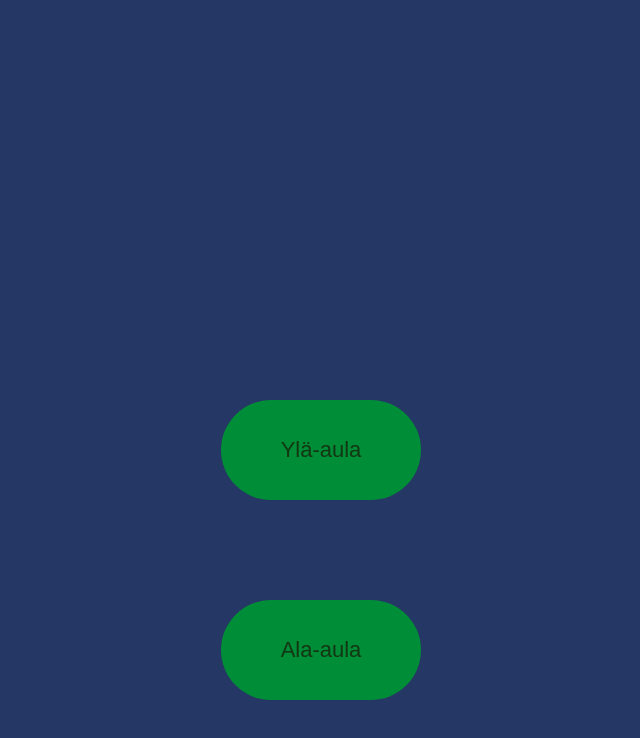
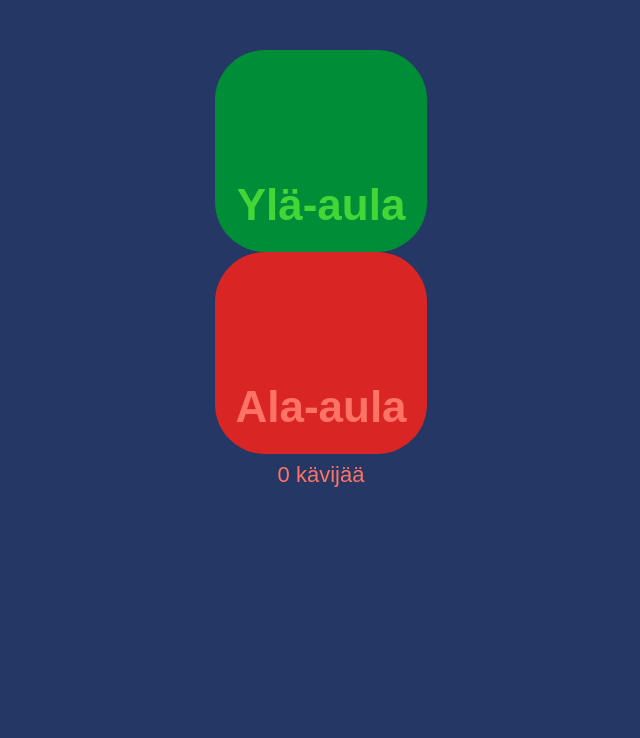
Before and after one commit to Nummenpojat/partioviikko-laskuri, a React (Create React App) app: page / in a window 1280 px wide. Shown: the top 738 px of the page, without its empty margins (319-959 px from the left). Built offline with nearby package versions, Linux system fonts and the light colour scheme.

Commit message:
Added counters

```diff
--- a/src/App.css
+++ b/src/App.css
@@ -3,10 +3,16 @@ body {
   flex-direction: column;
   justify-content: space-around;
   align-items: center;
-  margin-top: 300px;
+  margin-top: 50px;
   background-color: #253764;
 }
 
+.LisaaKavija {
+  display: flex;
+  flex-direction: column;
+  justify-content: space-around;
+  align-items: center;
+}
 .LisaaNappi {
   display: flex;
   flex-direction: column;
@@ -17,7 +23,6 @@ body {
   width: 200px;
   border-radius: 50px;
   border: none;
-  background-color: #008D37;
 }
 
 button {
@@ -25,4 +30,18 @@ button {
   background-color: #008D37;
   color: #133713;
   font-size: 22px;
+  border-radius: 50px;
+
 }
+button.hover {
+  height: 120px;
+}
+.nappi-red {
+  background-color: #DA2525;
+  color: #FF7364;
+}
+
+.nappi-green {
+  background-color: #008D37;
+  color: #44D537;
+}
--- a/src/components/LisaaKavija.tsx
+++ b/src/components/LisaaKavija.tsx
@@ -1,11 +1,28 @@
 import React from 'react'
 import LisaaNappi from './LisaaNappi'
+import { useEffect, useState } from "react";
+
 
 const LisaaKavija = () => {
+    const [ylaAulaCount, setYlaAulaCount] = useState(0);
+    const [alaAulaCount, setAlaAulaCount] = useState(0);
+
+
+    const [ylaAulaCountTimes, setYlaAulaCountTimes] = useState([]);
+    const [alaAulaCountTimes, setAlaAulaCountTimes] = useState([]);
+
+    useEffect(() => {
+
+    })
     return (
         <div className="LisaaKavija">
-            <LisaaNappi name="Ylä-aula" />
-            <LisaaNappi name="Ala-aula" />
+            <button onClick={() => {
+                setYlaAulaCount(ylaAulaCount + 1)
+            }} className="nappi-green"><LisaaNappi name="Ylä-aula" count={ylaAulaCount} paikka="ylä-aula"/></button>
+
+            <button onClick={() => {
+                setAlaAulaCount(alaAulaCount + 1)
+            }} className="nappi-red"><LisaaNappi name="Ala-aula" count={alaAulaCount} paikka="ala-aula"/></button>
         </div>
     )
 }
--- a/src/components/LisaaNappi.tsx
+++ b/src/components/LisaaNappi.tsx
@@ -1,9 +1,15 @@
+import { useEffect, useState } from "react";
 import React from 'react';
+
 
 const LisaaNappi = (props:any) => {
     return (
         <div className="LisaaNappi">
-            <button>{props.name}</button>
+            <div>
+            <h1>{props.name}</h1>
+            <p>{props.count} kävijää</p>
+            </div>
+
         </div>
     )
 }
--- /dev/null
+++ b/src/services/LisaaKavija.ts
@@ -0,0 +1,3 @@
+export const LisaaKavija = () => {
+    console.log("Hello world")
+}
```
